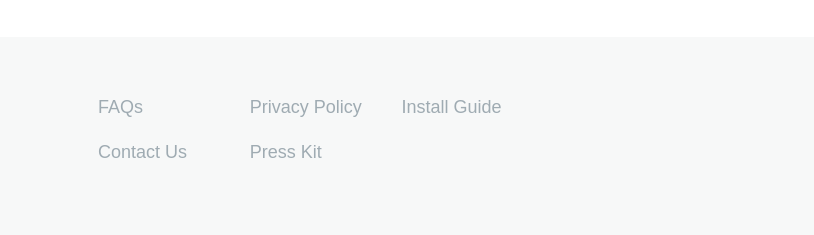
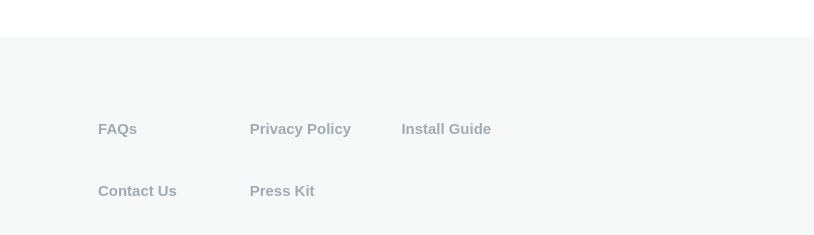
Before and after one commit to Luzanne-S/Clipboard-landing-page, a plain HTML site: page index.html in a window 1280 px wide. Shown: the part 3120-3355 px from the top of the page, 198-1012 px from the left. Drawn offline with Linux system fonts and the light colour scheme; a web font is replaced by a local one.

Commit message:
Updated index.html
Removed br tags
Added h5 tags to content in footer

```diff
--- a/index.html
+++ b/index.html
@@ -112,17 +112,15 @@
       <img class="footer-icon" src="images/logo.svg" alt="company icons"/>
     </div>
     <div class="footer-column">
-    FAQs
-    <br/>
-    Contact Us
+    <h5>FAQs</h5>
+    <h5>Contact Us</h5>
   </div>
     <div class="footer-column">
-    Privacy Policy
-    <br/>
-    Press Kit
+    <h5>Privacy Policy</h5>
+    <h5>Press Kit</h5>
   </div>
     <div class="footer-column">
-    Install Guide
+      <h5>Install Guide</h5>
   </div>
   <div class="footer-column4">
   <div class="social-icons">
```
